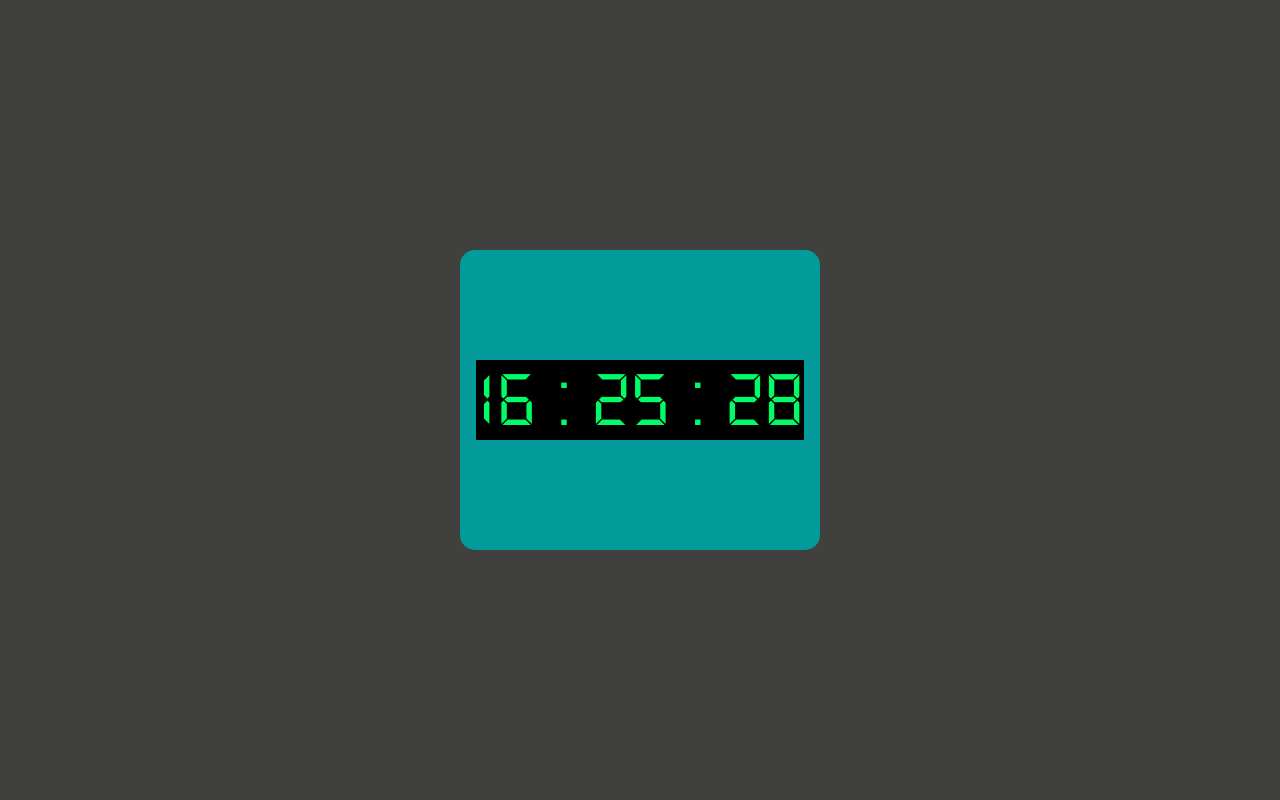
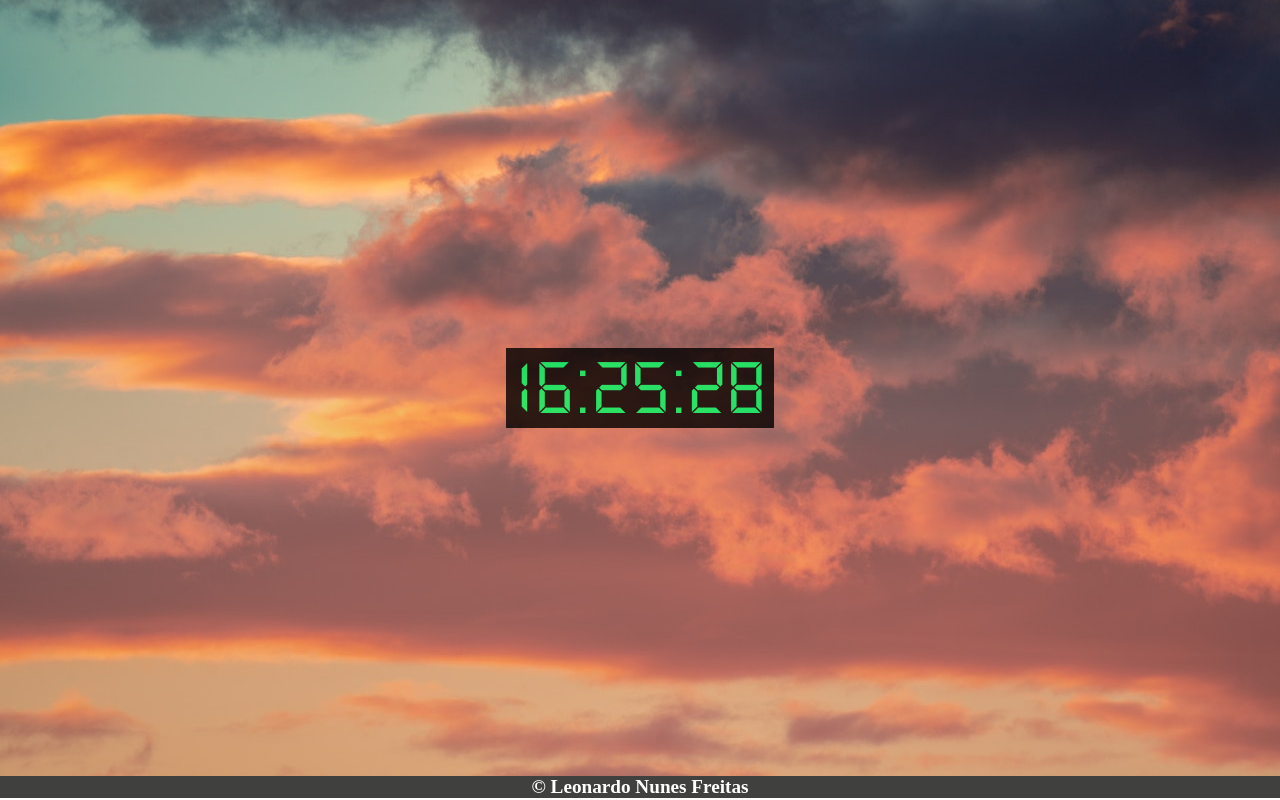
Before and after one commit to leonardofx1/Relogio, a plain HTML site: page index.html in a window 1280 px wide. Drawn offline with Linux system fonts and the light colour scheme.

Commit message:
'image dinâmica'

```diff
--- a/JS/relogio.js
+++ b/JS/relogio.js
@@ -1,4 +1,35 @@
 const display = document.querySelector('.display')
+const container = document.querySelector('.container')
+const img = document.querySelector('.img')
+
+
+
+console.log(container.style)
+const showTime = (template) => {
+    display.innerText = template
+}
+const checkTime = hour => {
+    if(hour > 5  && hour < 12 ) {
+     showImage('day')
+    }else if(hour >= 12 && hour <= 18 ){
+        showImage('evening')
+    }else {
+        showImage('night')
+    }
+}
+
+const showImage = time => {
+    img.setAttribute('src',`/img/${time}.jpg`)
+}
+
+const formattedText = (time) => {
+    const formatted = time.map(time =>  time < 10 ? `0${time} ` :  time )
+    const [hour, minute, second] = formatted
+    const templateString =  `${hour}:${minute}:${second}`
+
+     showTime(templateString)
+     checkTime(hour)
+}
 
 const getTime = () =>{
     const date= new Date
@@ -6,13 +37,9 @@ const getTime = () =>{
     const minutes = date.getMinutes()
     const seconds = date.getSeconds()
 
-    const hour =  hours < 10 ? `0${hours}`: hours
+    const arrTime = [hours,minutes,seconds]
 
-    const template  = `${hour} : ${minutes} : ${seconds}`;
-     display.innerText = template
-
-    console.log(hours.length)
-
+    formattedText(arrTime)
 }
 
 setInterval(getTime,1000)
--- a/index.html
+++ b/index.html
@@ -9,10 +9,12 @@
 </head>
 <body>
     <main class="container">
+        <img class="img" src="" alt="">
     <section class="container__principal">
-        <div class="display">ola</div>
+        <div class="display"></div>
     </section>
     </main>
+    <footer><p class="rodape">&copy; Leonardo Nunes Freitas</p></footer>
     <script src="JS/relogio.js"></script>
 </body>
 </html>
--- a/style/style.scss
+++ b/style/style.scss
@@ -6,20 +6,28 @@
 *{
     margin: 0;
     box-sizing: border-box;
+    padding:0;
 }
 
 .container {
     display:flex;
     justify-content: center;
     align-items:center;
-    height: 100vh;
-    background-color: #40403f;
+    height: 97vh;
+
+}
+.img {
+    position: absolute;
+    width: 100%;
+    height: 100%;
+    z-index: -1;
+
 }
 .container__principal {
      height: 300px;
      min-width:300px;
      width:auto;
-     background-color: #029b99;
+    opacity:80%;
     display: flex;
     justify-content: center;
     align-items: center;
@@ -35,3 +43,12 @@
         background-color: black;
      }
 }
+.rodape {
+    width: 100%;
+    text-align: center;
+    height:100%;
+    color:white;
+    font-weight: bold;
+    font-size: 1.2rem;
+    background-color: #40403f;
+}
```
Also changed, not shown: img/day.jpg (added), img/evening.jpg (added), img/night.jpg (added), style/style.css, 1 other file.
